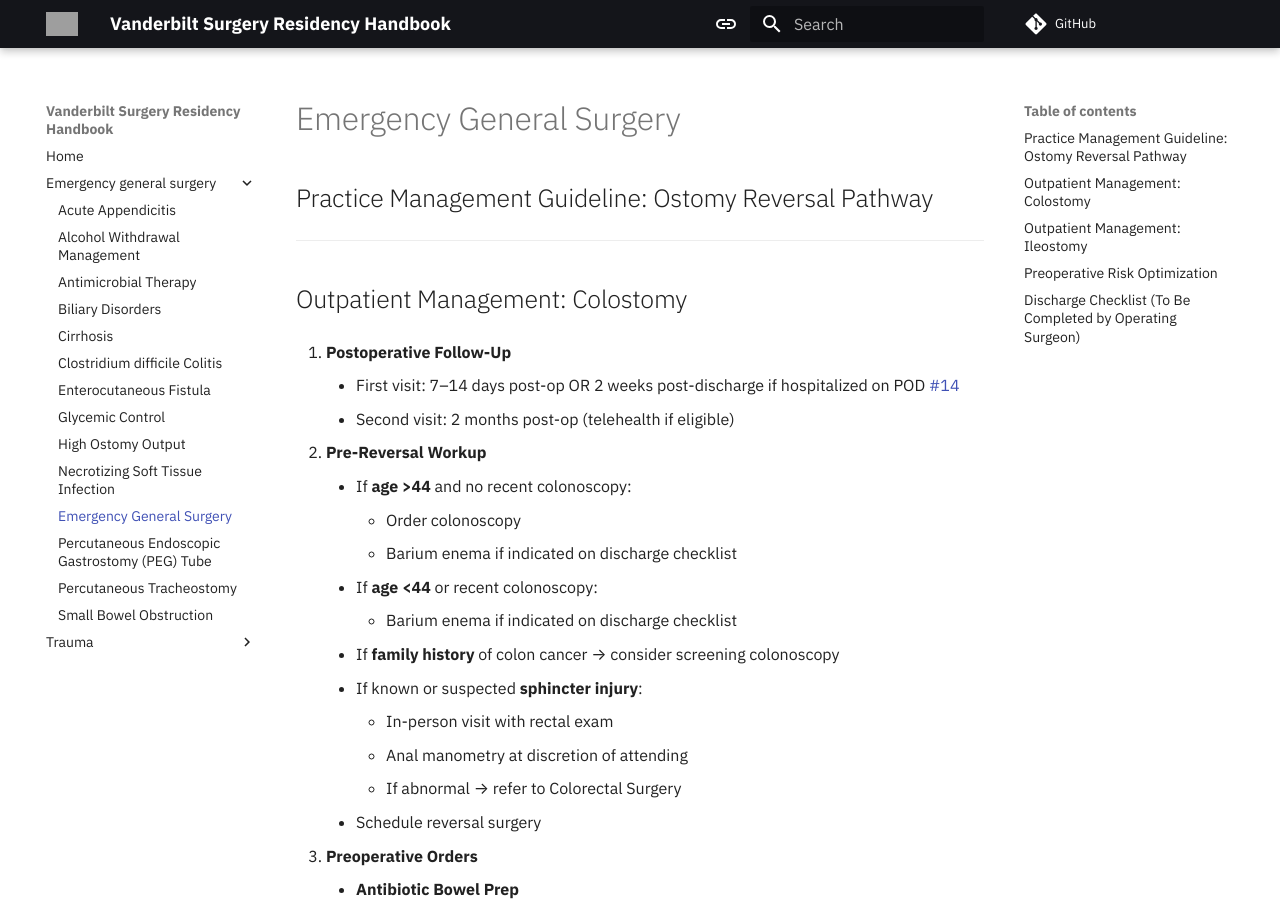
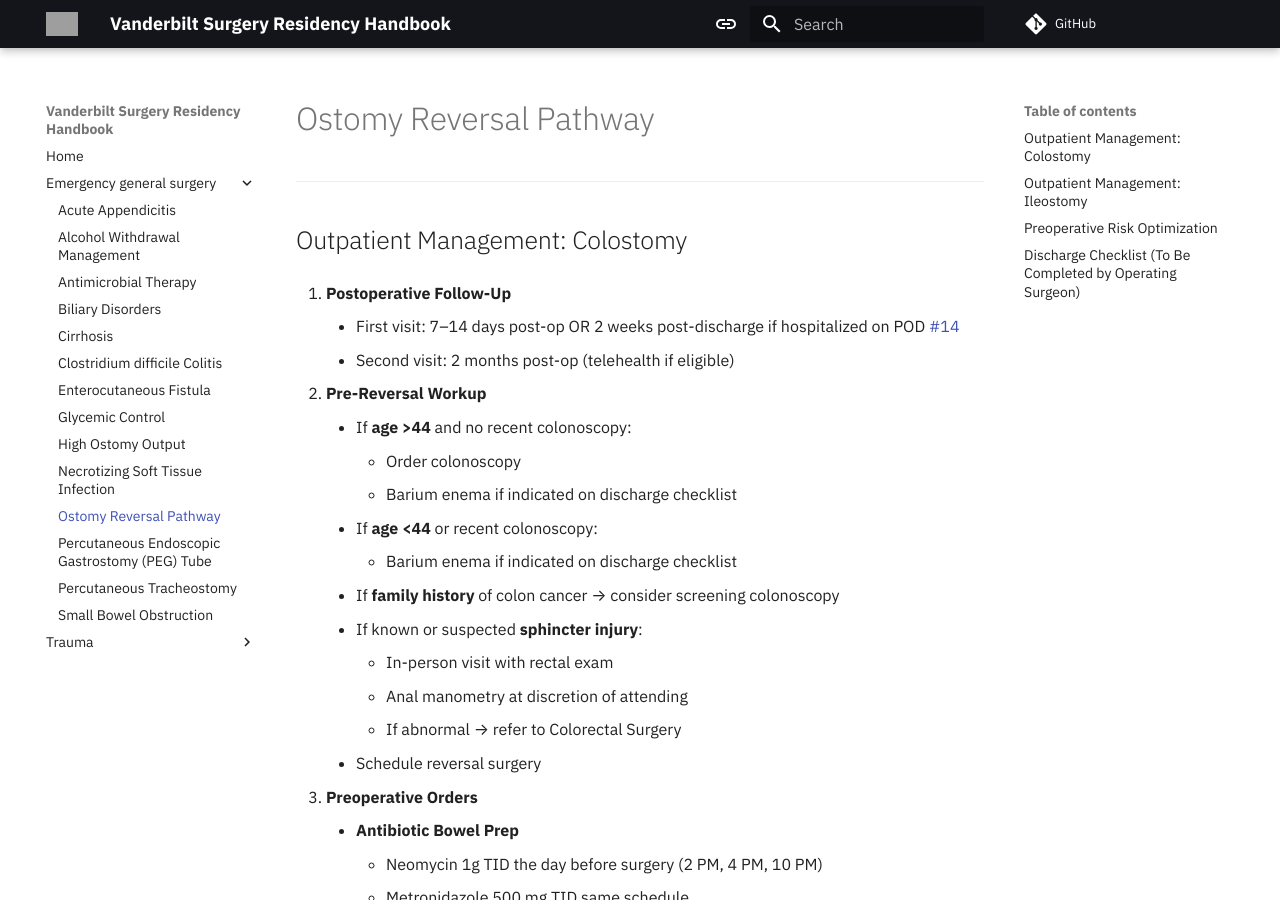
Before and after one commit to bilalmirza96/UOAGeneralSurgery, an MkDocs documentation site: the page built from docs/emergency-general-surgery/Ostomy Reversal Pathway.md, in a window 1280 px wide and 900 px high. Built offline with MkDocs 1.6.1 and Material for MkDocs 9.7.7, drawn with Linux system fonts in a browser that asks for light colours; comment, search, counter and statistics services are not loaded; grey boxes are pictures that could not be loaded.

Commit message:
Update Ostomy Reversal Pathway.md

```diff
--- a/docs/emergency-general-surgery/Ostomy Reversal Pathway.md
+++ b/docs/emergency-general-surgery/Ostomy Reversal Pathway.md
@@ -1,5 +1,4 @@
-# Emergency General Surgery
-## Practice Management Guideline: Ostomy Reversal Pathway
+# Ostomy Reversal Pathway
 
 ---
 
```
